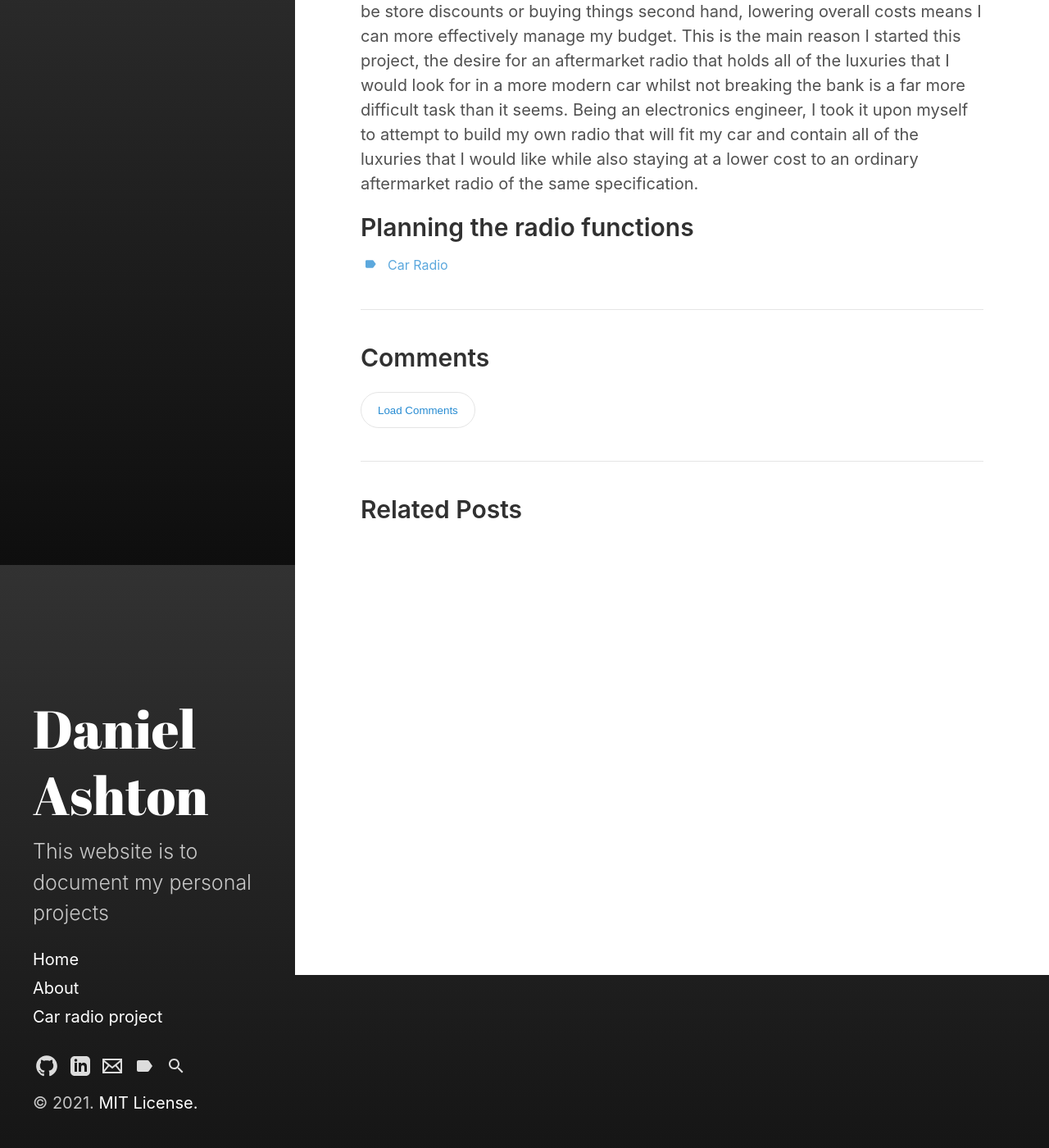
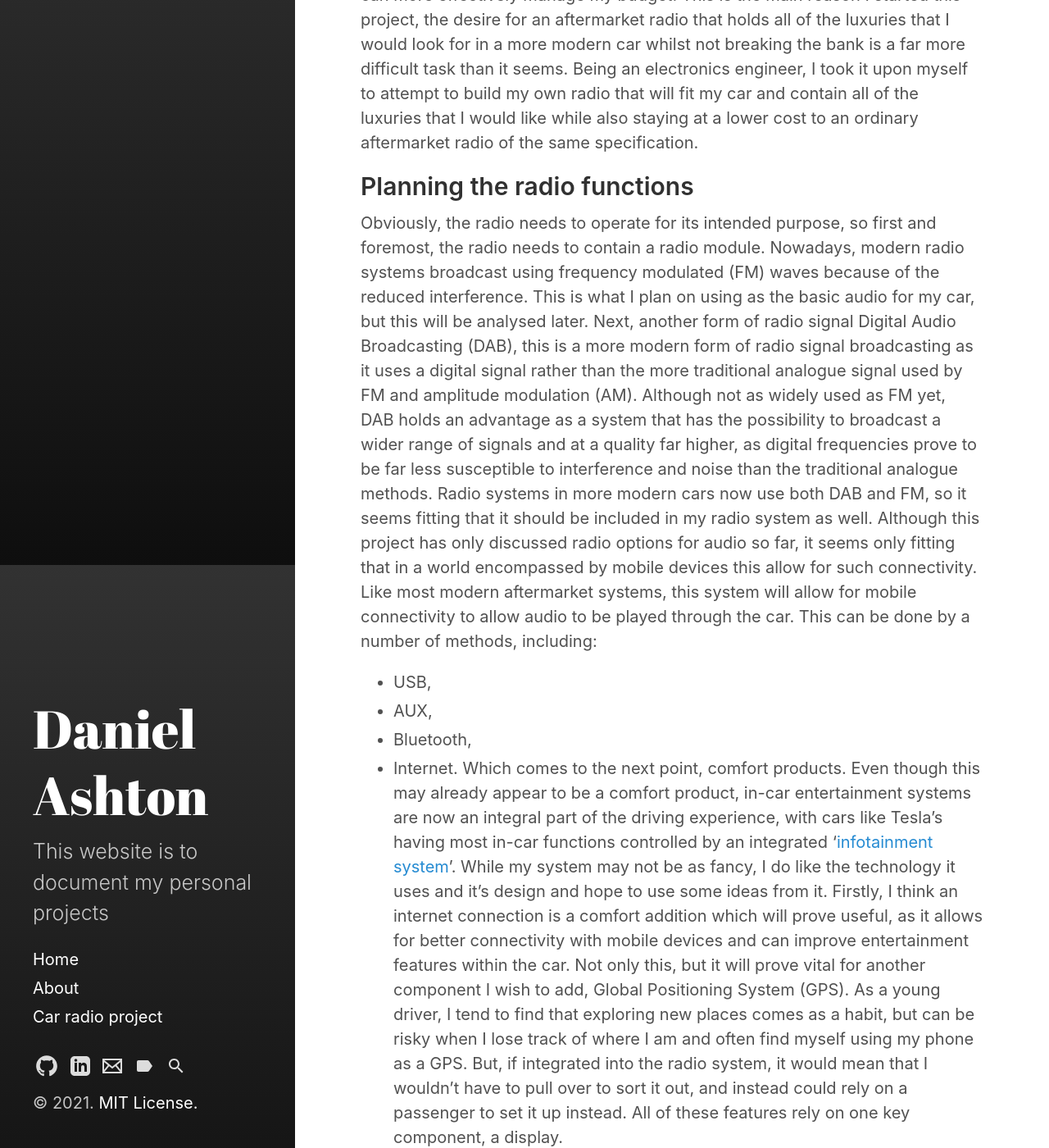
Before and after one commit to Daniel-Ashton/Daniel-Ashton.github.io, a Jekyll site: the page built from _posts/2021-05-12-Car-radio-project-Initial-Planning.md, in a window 1280 px wide and 1400 px high, scrolled down 211 px. Shown: the whole window at 82% size. Built offline with Jekyll 4.4.1, drawn with Linux system fonts in a browser that asks for light colours; some of the changed text lies outside the part shown.

Commit message:
Update 2021-05-12-Car-radio-project-Initial-Planning.md

```diff
--- a/_posts/2021-05-12-Car-radio-project-Initial-Planning.md
+++ b/_posts/2021-05-12-Car-radio-project-Initial-Planning.md
@@ -5,8 +5,19 @@ categories:
   - Car radio project
 tags:
   - Car Radio
+ excerpt_separator:  <!--more-->
 ---
 
 As a student, I have to try to find more cost-effective ways of living, whether it be store discounts or buying things second hand, lowering overall costs means I can more effectively manage my budget. This is the main reason I started this project, the desire for an aftermarket radio that holds all of the luxuries that I would look for in a more modern car whilst not breaking the bank is a far more difficult task than it seems. Being an electronics engineer, I took it upon myself to attempt to build my own radio that will fit my car and contain all of the luxuries that I would like while also staying at a lower cost to an ordinary aftermarket radio of the same specification.
-
+<!--more-->
 ## Planning the radio functions
+Obviously, the radio needs to operate for its intended purpose, so first and foremost, the radio needs to contain a radio module. Nowadays, modern radio systems broadcast using frequency modulated (FM) waves because of the reduced interference. This is what I plan on using as the basic audio for my car,  but this will be analysed later.
+Next, another form of radio signal Digital Audio Broadcasting (DAB), this is a more modern form of radio signal broadcasting as it uses a digital signal rather than the more traditional analogue signal used by FM and amplitude modulation (AM). Although not as widely used as FM yet, DAB holds an advantage as a system that has the possibility to broadcast a wider range of signals and at a quality far higher, as digital frequencies prove to be far less susceptible to interference and noise than the traditional analogue methods. Radio systems in more modern cars now use both DAB and FM, so it seems fitting that it should be included in my radio system as well.
+Although this project has only discussed radio options for audio so far, it seems only fitting that in a world encompassed by mobile devices this allow for such connectivity. Like most modern aftermarket systems, this system will allow for mobile connectivity to allow audio to be played through the car. This can be done by a number of methods, including:
+* USB,
+* AUX,
+* Bluetooth,
+* Internet.
+Which comes to the next point, comfort products. Even though this may already appear to be a comfort product, in-car entertainment systems are now an integral part of the driving experience, with cars like Tesla’s having most in-car functions controlled by an integrated ‘[infotainment system](https://www.tesla.com/support/infotainment)’. While my system may not be as fancy, I do like the technology it uses and it’s design and hope to use some ideas from it.
+Firstly, I think an internet connection is a comfort addition which will prove useful, as it allows for better connectivity with mobile devices and can improve entertainment features within the car. Not only this, but it will prove vital for another component I wish to add, Global Positioning System (GPS). As a young driver, I tend to find that exploring new places comes as a habit, but can be risky when I lose track of where I am and often find myself using my phone as a GPS. But, if integrated into the radio system, it would mean that I wouldn’t have to pull over to sort it out, and instead could rely on a passenger to set it up instead.
+All of these features rely on one key component, a display.
```
